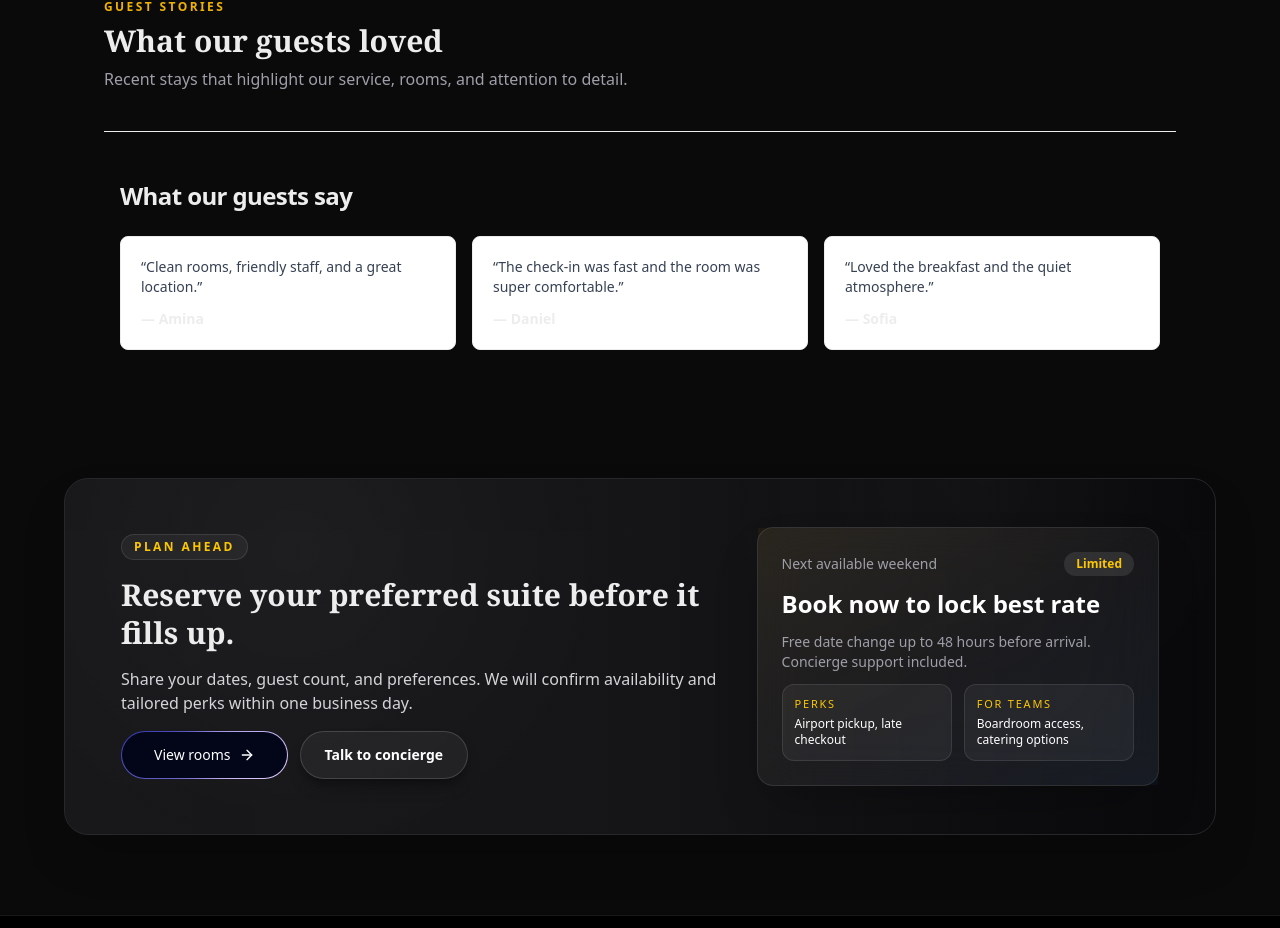
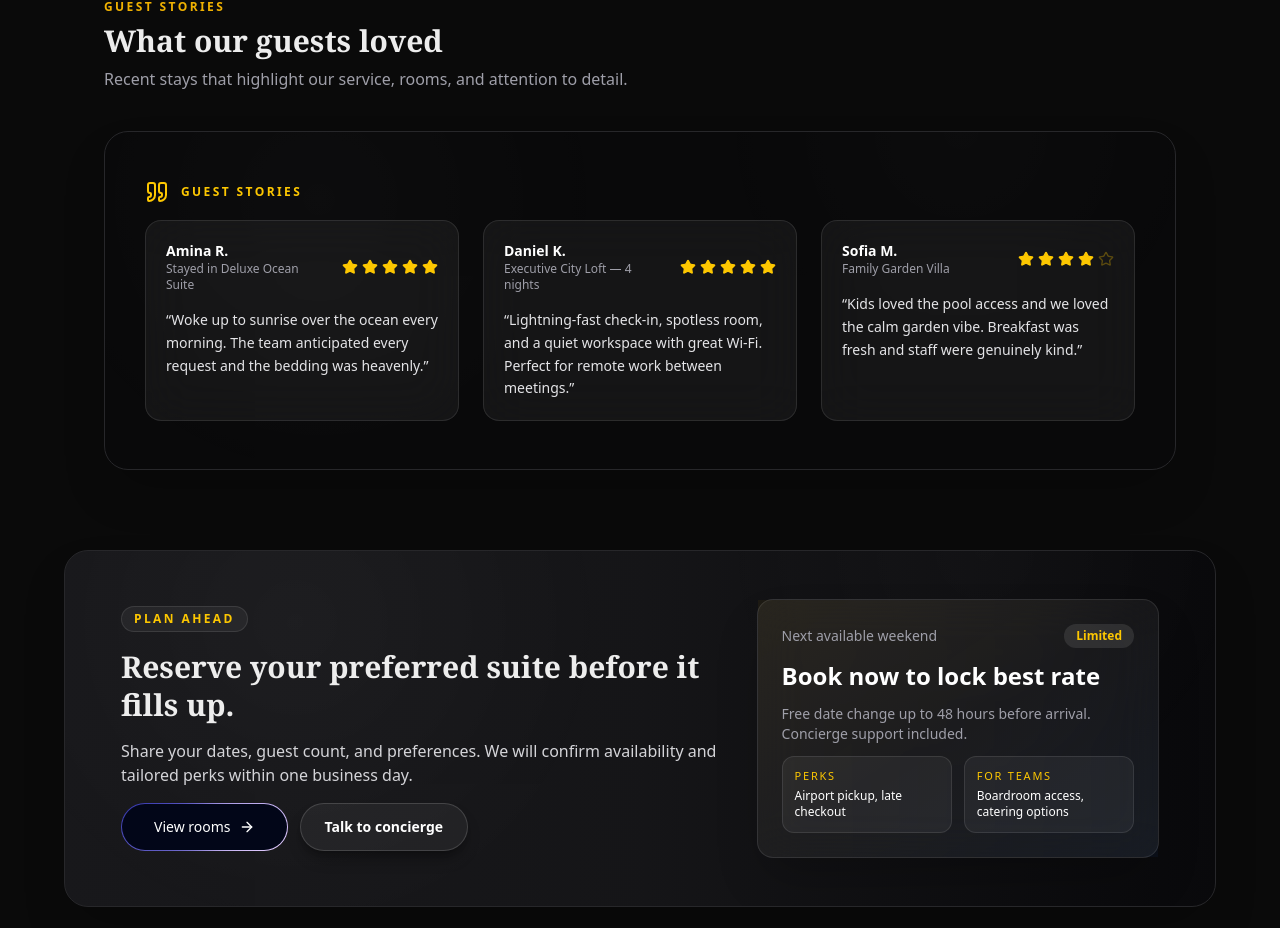
Before and after one commit to sandarusndr/Hotel-demo-site, a Next.js app: page / in a window 1280 px wide. Shown: the part 1757-2685 px from the top of the page. Built offline with nearby package versions, Linux system fonts and the light colour scheme; a web font is replaced by a local one.

Commit message:
home: upgrade testimonials layout

```diff
--- a/src/components/home/Testimonials.tsx
+++ b/src/components/home/Testimonials.tsx
@@ -1,35 +1,60 @@
+import { Quote, Star } from "lucide-react";
+
 const testimonials = [
   {
-    name: "Amina",
-    text: "Clean rooms, friendly staff, and a great location.",
+    name: "Amina R.",
+    title: "Stayed in Deluxe Ocean Suite",
+    rating: 5,
+    text: "Woke up to sunrise over the ocean every morning. The team anticipated every request and the bedding was heavenly.",
   },
   {
-    name: "Daniel",
-    text: "The check-in was fast and the room was super comfortable.",
+    name: "Daniel K.",
+    title: "Executive City Loft — 4 nights",
+    rating: 5,
+    text: "Lightning-fast check-in, spotless room, and a quiet workspace with great Wi‑Fi. Perfect for remote work between meetings.",
   },
   {
-    name: "Sofia",
-    text: "Loved the breakfast and the quiet atmosphere.",
+    name: "Sofia M.",
+    title: "Family Garden Villa",
+    rating: 4,
+    text: "Kids loved the pool access and we loved the calm garden vibe. Breakfast was fresh and staff were genuinely kind.",
   },
 ];
 
 export default function Testimonials() {
   return (
-    <section className="border-t">
-      <div className="mx-auto max-w-6xl px-4 py-12">
-        <h2 className="text-2xl font-semibold tracking-tight">
-          What our guests say
-        </h2>
-
-        <div className="mt-6 grid gap-4 md:grid-cols-3">
+    <div className="overflow-hidden rounded-3xl border border-zinc-800 bg-zinc-950/60 shadow-2xl">
+      <div className="relative px-6 py-10 sm:px-10 sm:py-12">
+        <div className="absolute inset-0 opacity-50 bg-[radial-gradient(circle_at_20%_20%,rgba(255,255,255,0.04),transparent_35%),radial-gradient(circle_at_80%_0%,rgba(255,255,255,0.03),transparent_30%)]" />
+        <div className="relative flex items-center gap-3 text-yellow-400">
+          <Quote className="h-6 w-6" />
+          <p className="text-xs font-semibold uppercase tracking-[0.2em]">Guest stories</p>
+        </div>
+        <div className="relative mt-4 grid gap-6 md:grid-cols-3">
           {testimonials.map((t) => (
-            <div key={t.name} className="rounded-lg border bg-white p-5">
-              <p className="text-sm text-gray-700">“{t.text}”</p>
-              <div className="mt-3 text-sm font-semibold">— {t.name}</div>
+            <div
+              key={t.name}
+              className="group relative h-full rounded-2xl border border-white/10 bg-white/5 p-5 backdrop-blur-xl transition hover:border-yellow-400/30 hover:shadow-lg hover:shadow-yellow-500/10"
+            >
+              <div className="flex items-center justify-between gap-3">
+                <div>
+                  <p className="text-sm font-semibold text-white">{t.name}</p>
+                  <p className="text-xs text-zinc-400">{t.title}</p>
+                </div>
+                <div className="flex items-center gap-1 text-yellow-400">
+                  {Array.from({ length: 5 }).map((_, i) => (
+                    <Star
+                      key={i}
+                      className={`h-4 w-4 ${i < t.rating ? "fill-current" : "opacity-30"}`}
+                    />
+                  ))}
+                </div>
+              </div>
+              <p className="mt-4 text-sm text-zinc-200 leading-relaxed">“{t.text}”</p>
             </div>
           ))}
         </div>
       </div>
-    </section>
+    </div>
   );
 }
```
